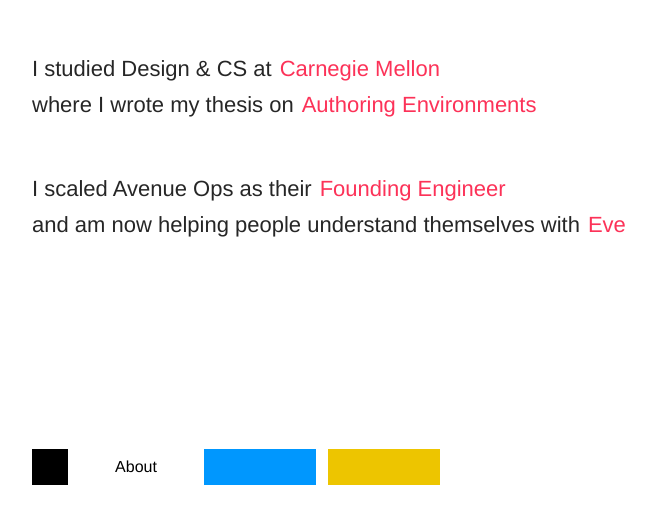
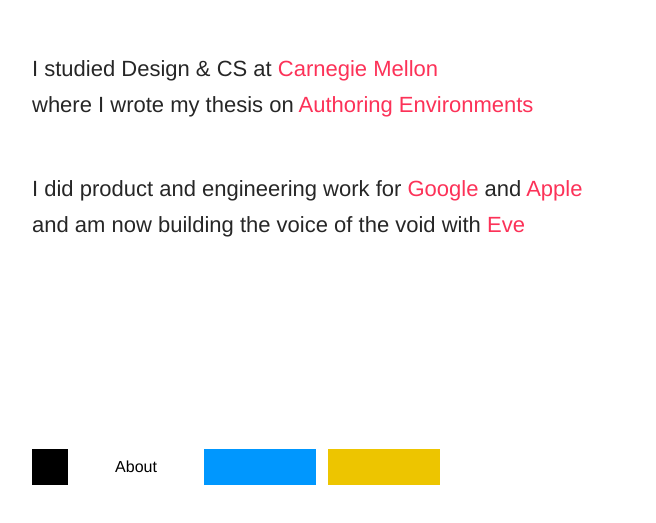
Before and after one commit to maayanalbert/malbert.space, a Next.js app: page /about in a window 1280 px wide. Shown: the part 205-728 px from the top of the page, without its empty margins (80-736 px from the left). Built offline with nearby package versions, Linux system fonts and the light colour scheme.

Commit message:
minor copy updates

```diff
--- a/src/components/Item.tsx
+++ b/src/components/Item.tsx
@@ -6,6 +6,9 @@ export type Item = {
   first: string
   second: string
   link: string
+  third?: string
+  fourth?: string
+  link2?: string
 }
 
 interface Props {
@@ -14,19 +17,33 @@ interface Props {
 }
 
 // can't use curSpace because of animation related delays
-export function Item({ item, page: space }: Props) {
-  const { first, second, link } = item
+export function Item({ item, page }: Props) {
+  const { first, second, link, third, fourth, link2 } = item
   return (
-    <div className="flex sm:flex-row flex-col sm:gap-2 text-start sm:text-[22px] text-lg">
-      <p style={{ color: "rgba(0, 0, 0, .85)" }}>{first}</p>
+    <p
+      className="sm:text-[22px] text-lg"
+      style={{ color: "rgba(0, 0, 0, .85)" }}
+    >
+      {first}{" "}
       <a
         href={link}
         target="_blank"
         className="hover:underline"
-        style={{ color: getPageColor(space) }}
+        style={{ color: getPageColor(page) }}
       >
         {second}
       </a>
-    </div>
+      {third && ` ${third} `}
+      {fourth && (
+        <a
+          href={link2}
+          target="_blank"
+          className="hover:underline"
+          style={{ color: getPageColor(page) }}
+        >
+          {fourth}
+        </a>
+      )}
+    </p>
   )
 }
--- a/src/pages/about.tsx
+++ b/src/pages/about.tsx
@@ -20,7 +20,7 @@ export default function About() {
               item={{
                 first: "I studied Design & CS at",
                 second: "Carnegie Mellon",
-                link: "https://www.design.cmu.edu/user/967",
+                link: "https://www.cmu.edu/",
               }}
               page={"ABOUT"}
             />
@@ -38,16 +38,19 @@ export default function About() {
             <Item
               key={0}
               item={{
-                first: "I scaled Avenue Ops as their",
-                second: "Founding Engineer",
-                link: "https://avenue.so/blog/avenue-launches-signal-views",
+                first: "I did product and engineering work for",
+                second: "Google",
+                link: "https://www.google.com/travel/",
+                third: "and",
+                fourth: "Apple",
+                link2: "https://www.apple.com/iwork/",
               }}
               page={"ABOUT"}
             />
             <Item
               key={1}
               item={{
-                first: "and am now helping people understand themselves with",
+                first: "and am now building the voice of the void with",
                 second: "Eve",
                 link: "https://www.eve.space/",
               }}
--- a/src/pages/geography.tsx
+++ b/src/pages/geography.tsx
@@ -12,7 +12,7 @@ export default function About() {
   const NY: Item = {
     first: "While I live in",
     second: "New York",
-    link: "https://www.google.com/maps/place/Manhattan,+New+York,+NY/@40.7591622,-74.0516318,12z/data=!3m1!4b1!4m6!3m5!1s0x89c2588f046ee661:0xa0b3281fcecc08c!8m2!3d40.7830603!4d-73.9712488!16zL20vMGNjNTY?entry=ttu",
+    link: "https://www.google.com/maps/place/Midtown+Manhattan,+New+York,+NY/@40.7504859,-74.0045233,14z/data=!3m1!4b1!4m6!3m5!1s0x89c25901a4127ca9:0xbecdcc9081d6cfdb!8m2!3d40.7549309!4d-73.9840195!16s%2Fg%2F11f3jdv3d9?entry=ttu",
   }
 
   const SF: Item = {
```
